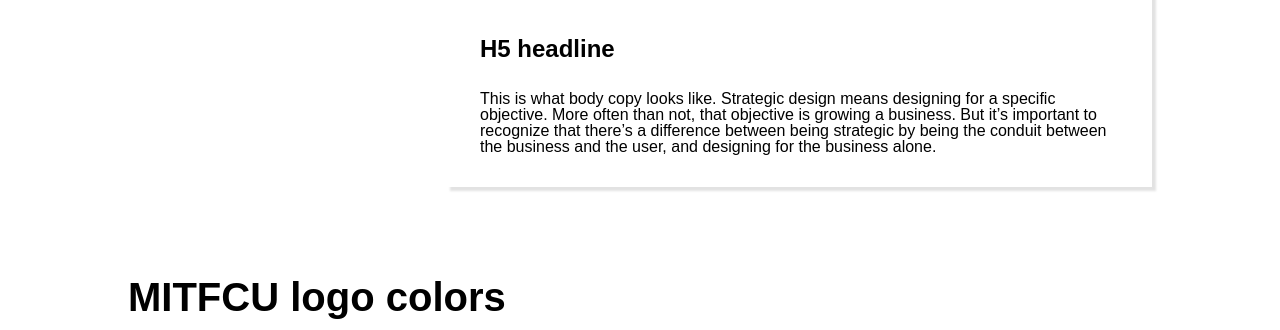
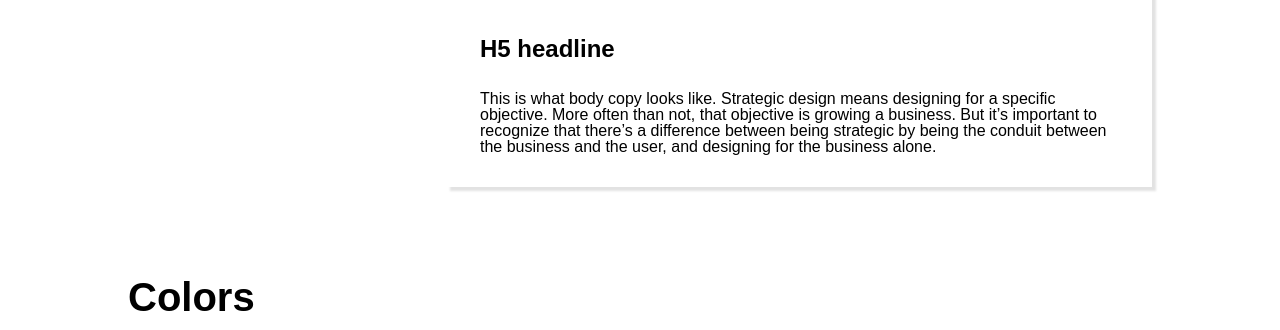
Before and after one commit to AAParsons/PCDD-0315-SP21, a website built with Parcel: page index.html in a window 1280 px wide. Shown: the part 622-952 px from the top of the page. Built offline with nearby package versions, Linux system fonts and the light colour scheme.

Commit message:
updated index.html

```diff
--- a/index.html
+++ b/index.html
@@ -37,7 +37,7 @@
  </div>
   </div>
 
-        <h1> MITFCU logo colors </h1>
+        <h1> Colors </h1>
 <div class="Logo">
   <h6> Hex value #7D7D7D </h6>
 </div>
```
